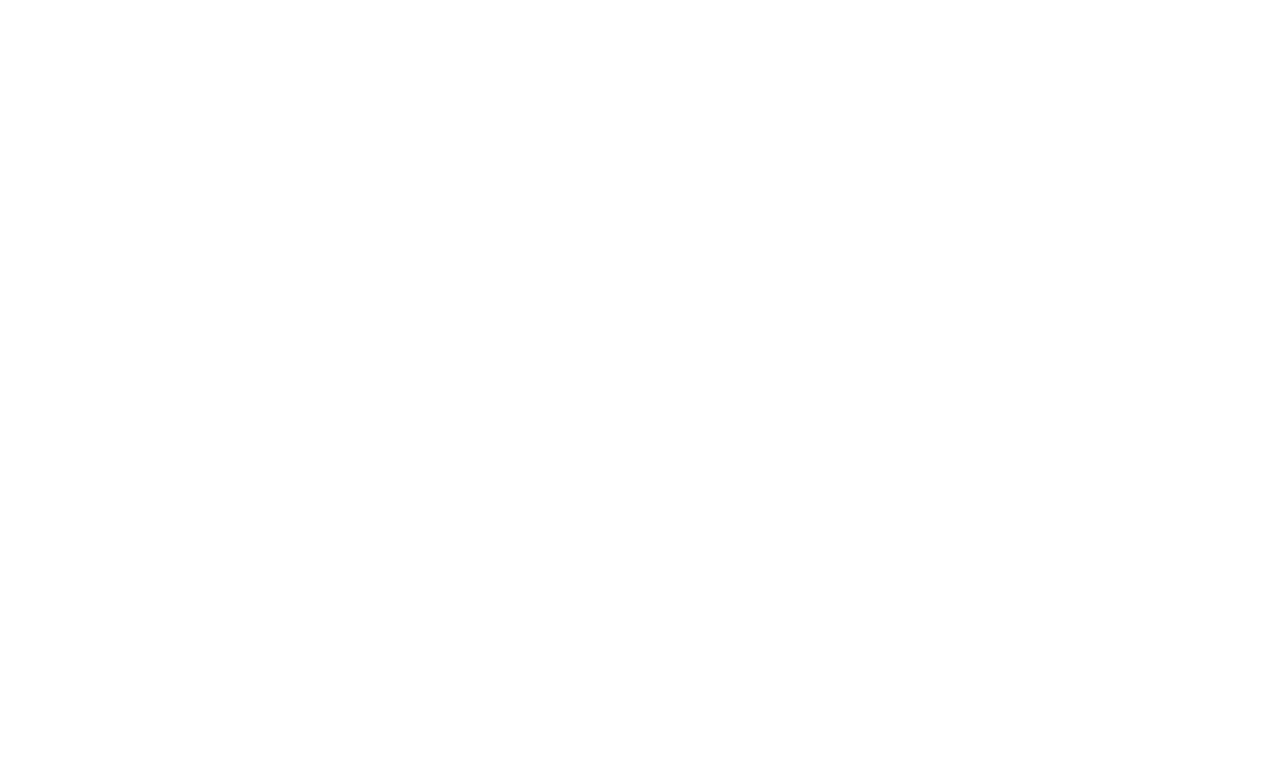
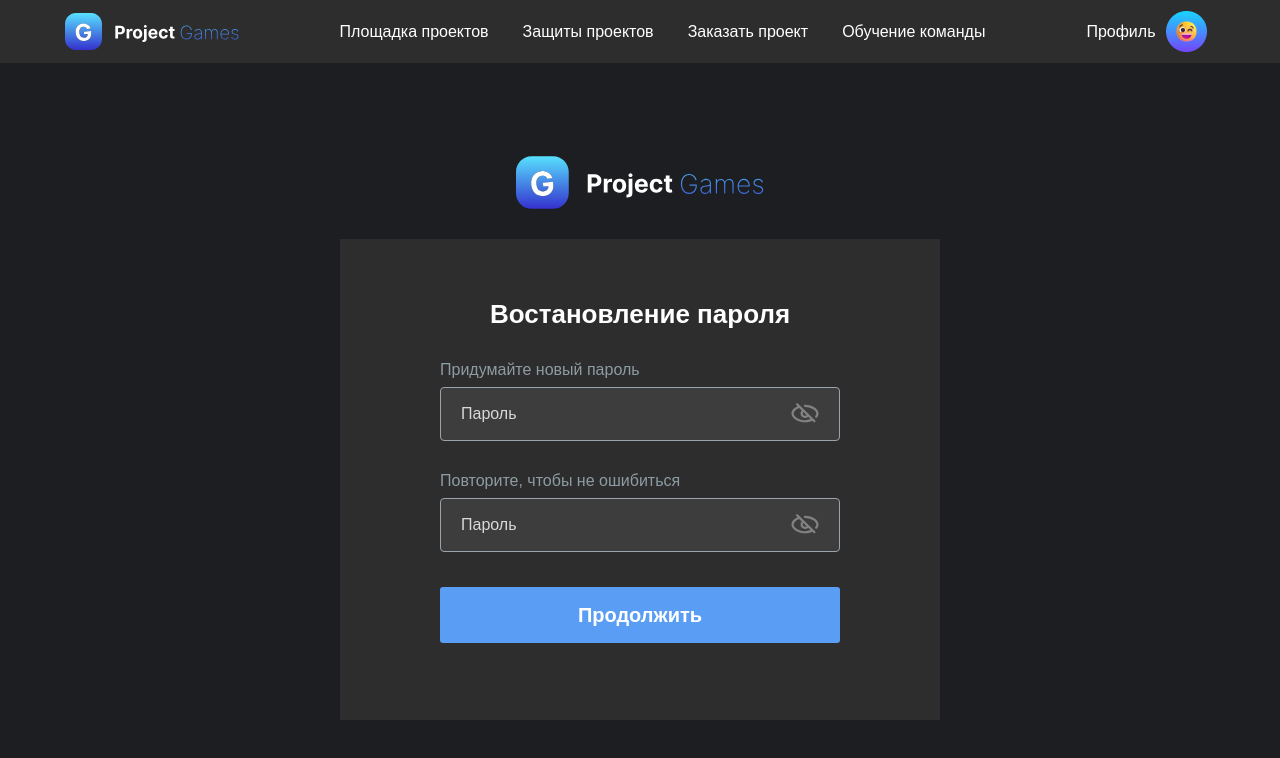
Before and after one commit to d-a-v-a/web-agregator, a React (Create React App) app: page /auth/recovery/change-password in a window 1280 px wide. Before the commit this address had no page. Shown: the top 758 px of the page. Built offline with nearby package versions, Linux system fonts and the light colour scheme; a web font is replaced by a local one.

Commit message:
creact page ChangePassword

```diff
--- a/src/App.tsx
+++ b/src/App.tsx
@@ -7,7 +7,9 @@
 import {MainLayout} from "./components/MainLayout";
 import {AuthLayout} from "./components/AuthLayout";
 import ProjectEditing from "./pages/ProjectEditing/ProjectEditing";
-import ChangePassword from "./pages/Auth/ChangePassword";
+import SearchOnEmail from "./pages/Auth/Recovery/SearchOnEmail";
+import SuccessInfo from "./pages/Auth/Recovery/SuccessInfo";
+import ChangePassword from "./pages/Auth/Recovery/ChangePassword";
 
 
 function App() {
@@ -20,8 +22,12 @@
           </Route>
           <Route path='auth' element={<AuthLayout/>}>
             <Route path='login' element={<Login/>}/>
-            <Route path='change-password' element={<ChangePassword/>}/>
             <Route path='register' element={<RegisterLayout/>}/>
+            <Route path='recovery'>
+                <Route path='search-email' element={<SearchOnEmail/>}/>
+                <Route path='success-info' element={<SuccessInfo/>}/>
+                <Route path='change-password' element={<ChangePassword/>}/>
+            </Route>
           </Route>
         </Routes>
   );
--- a/src/pages/Auth/ChangePassword.tsx
+++ /dev/null
@@ -1,32 +0,0 @@
-import React from "react";
-import {AuthBottom, AuthBtn, AuthInput, AuthLabel, AuthSubBtn, AuthTitle, AuthWrapper} from "./Login";
-import {PasswordInput} from "../../components/ui/PasswordInput";
-
-
-const ChangePassword = () => {
-    return (
-        <AuthWrapper>
-            <AuthTitle>Именить пароль</AuthTitle>
-            <AuthLabel>
-                <AuthInput type={'email'} placeholder={'Почта от ЛК УрФУ'}/>
-            </AuthLabel>
-            <AuthLabel>
-                <PasswordInput placeholder={'Старый пароль'}/>
-            </AuthLabel>
-            <AuthLabel>
-                <PasswordInput placeholder={'Новый пароль'}/>
-            </AuthLabel>
-            <AuthLabel>
-                <PasswordInput placeholder={'Потвердите пароль'} />
-            </AuthLabel>
-            <AuthBtn>
-                Изменить
-            </AuthBtn>
-            <AuthBottom>
-                <AuthSubBtn to='/auth/login'>Войти</AuthSubBtn>
-            </AuthBottom>
-        </AuthWrapper>
-    )
-}
-
-export default ChangePassword
--- a/src/pages/Auth/Login.tsx
+++ b/src/pages/Auth/Login.tsx
@@ -23,7 +23,7 @@
         </AuthLabel>
         <AuthLabel>
           <PasswordInput value={password} onChange={handlePasswordChange} placeholder={'Пароль'}/>
-          <SubInput to='/auth/change-password'>Забыли пароль?</SubInput>
+          <SubInput to='/auth/recovery/search-email'>Забыли пароль?</SubInput>
         </AuthLabel>
           <AuthBtn>
             Войти
--- /dev/null
+++ b/src/pages/Auth/Recovery/ChangePassword.tsx
@@ -0,0 +1,80 @@
+import React from "react";
+import {AuthBtn, AuthInput, AuthLabel, AuthTitle, AuthWrapper, ErrorText, LabelText} from "../Login";
+import * as yup from "yup";
+import {useForm} from "react-hook-form";
+import {yupResolver} from "@hookform/resolvers/yup";
+import {useNavigate} from "react-router-dom";
+import hidePasswordSvg from "../../../assets/images/hide_password.svg";
+import showPasswordSvg from "../../../assets/images/show_password.svg";
+import {ShowPassword} from "../Register/Basic";
+
+const schema = yup.object({
+    password: yup.string()
+        .required('Обязательное поле')
+        .min(8, 'Минимум 8 символов'),
+    confirmPassword: yup.string()
+        .required('Обязательное поле')
+        .oneOf([yup.ref('password')], 'Пароли не совпадают')
+}).required();
+
+type FormData = yup.InferType<typeof schema>;
+
+const ChangePassword = () => {
+    const navigate = useNavigate();
+
+    const onSubmit = (data: FormData) => {
+        navigate("/auth/login");
+    }
+
+    const { register, handleSubmit, formState: { errors } } = useForm<FormData>({
+        resolver: yupResolver(schema)
+    });
+
+    const [showPassword, setShowPassword] = React.useState(false)
+    const [showPasswordConfirm, setShowPasswordConfirm] = React.useState(false)
+
+    return (
+        <AuthWrapper>
+            <AuthTitle>Востановление пароля</AuthTitle>
+            <form onSubmit={handleSubmit(onSubmit)} autoComplete={'off'}>
+                <AuthLabel isInvalid={!!errors.password}>
+                    <LabelText>Придумайте новый пароль</LabelText>
+                    <div style={{'position': 'relative'}}>
+                        <AuthInput
+                            type={showPassword ? "text" : "password"}
+                            {...register("password")}
+                            placeholder={'Пароль'}
+                        />
+                        <ShowPassword
+                            alt={showPassword ? "Hide password" : "Show password"}
+                            src={showPassword ? hidePasswordSvg : showPasswordSvg}
+                            onClick={() => setShowPassword(prevState => !prevState)}
+                        />
+                    </div>
+                    <ErrorText>{errors.password?.message}</ErrorText>
+                </AuthLabel>
+                <AuthLabel isInvalid={!!errors.confirmPassword}>
+                    <LabelText>Повторите, чтобы не ошибиться</LabelText>
+                    <div style={{'position': 'relative'}}>
+                        <AuthInput
+                            type={showPasswordConfirm ? "text" : "password"}
+                            {...register("confirmPassword")}
+                            placeholder={'Пароль'}
+                        />
+                        <ShowPassword
+                            alt={showPasswordConfirm ? "Hide password" : "Show password"}
+                            src={showPasswordConfirm ? hidePasswordSvg : showPasswordSvg}
+                            onClick={() => setShowPasswordConfirm(prevState => !prevState)}
+                        />
+                    </div>
+                    <ErrorText>{errors.confirmPassword?.message}</ErrorText>
+                </AuthLabel>
+                <AuthBtn type={"submit"}>
+                    Продолжить
+                </AuthBtn>
+            </form>
+        </AuthWrapper>
+    )
+}
+
+export default ChangePassword
--- /dev/null
+++ b/src/pages/Auth/Recovery/SearchOnEmail.tsx
@@ -0,0 +1,43 @@
+import React from "react";
+import {AuthBtn, AuthInput, AuthLabel, AuthTitle, AuthWrapper, ErrorText} from "../Login";
+import * as yup from "yup";
+import {useForm} from "react-hook-form";
+import {yupResolver} from "@hookform/resolvers/yup";
+import {useNavigate} from "react-router-dom";
+
+const schema = yup.object({
+    email: yup.string()
+        .required('Обязательное поле')
+        .email('Неверное значение')
+}).required();
+
+type FormData = yup.InferType<typeof schema>;
+
+const SearchOnEmail = () => {
+    const navigate = useNavigate();
+
+    const { register, handleSubmit, formState: { errors } } = useForm<FormData>({
+        resolver: yupResolver(schema)
+    });
+
+    const onSubmit = (data: FormData) => {
+        navigate("/auth/recovery/success-info");
+    }
+
+    return (
+        <AuthWrapper>
+            <AuthTitle>Востановление пароля</AuthTitle>
+            <form onSubmit={handleSubmit(onSubmit)} autoComplete={'off'}>
+                <AuthLabel isInvalid={!!errors.email}>
+                    <AuthInput {...register("email")} type={'text'} placeholder={'Почта от ЛК УрФУ'}/>
+                    <ErrorText>{errors.email?.message}</ErrorText>
+                </AuthLabel>
+                <AuthBtn type={"submit"}>
+                    Отправить
+                </AuthBtn>
+            </form>
+        </AuthWrapper>
+    )
+}
+
+export default SearchOnEmail
--- /dev/null
+++ b/src/pages/Auth/Recovery/SuccessInfo.tsx
@@ -0,0 +1,29 @@
+import React from "react";
+import {AuthBtn, AuthTitle, AuthWrapper} from "../Login";
+import styled from "styled-components";
+import {Link} from "react-router-dom";
+
+const SuccessInfo = () => {
+    return (
+        <AuthWrapper>
+            <AuthTitle>Востановление пароля</AuthTitle>
+            <AuthCenterText>
+                Вам отправлена ссылка для измения пароля
+            </AuthCenterText>
+            <Link to={'/auth/recovery/change-password'}>
+                <AuthBtn>Продолжить</AuthBtn>
+            </Link>
+        </AuthWrapper>
+    )
+}
+
+export default SuccessInfo
+
+export const AuthCenterText = styled.div`
+  margin: 57px auto 77px;
+  max-width: 300px;
+  text-align: center;
+  font-weight: 300;
+  font-size: 24px;
+  color: var(--input-title);
+`
--- a/src/pages/Auth/Register/Basic.tsx
+++ b/src/pages/Auth/Register/Basic.tsx
@@ -113,7 +113,7 @@
   }
 `
 
-const ShowPassword = styled.img`
+export const ShowPassword = styled.img`
   position: absolute;
   cursor: pointer;
   top: 12px;
--- a/src/pages/Auth/Register/Contacts.tsx
+++ b/src/pages/Auth/Register/Contacts.tsx
@@ -27,7 +27,7 @@
     }
 
     return (
-        <form onSubmit={handleSubmit(onSubmit)} noValidate>
+        <form onSubmit={handleSubmit(onSubmit)} autoComplete={'off'}>
             <AuthLabel isInvalid={!!errors.firstName}>
                 <AuthInput {...register("firstName")} type={'text'} placeholder={'Имя'}/>
                 <ErrorText>{errors.firstName?.message}</ErrorText>
```
